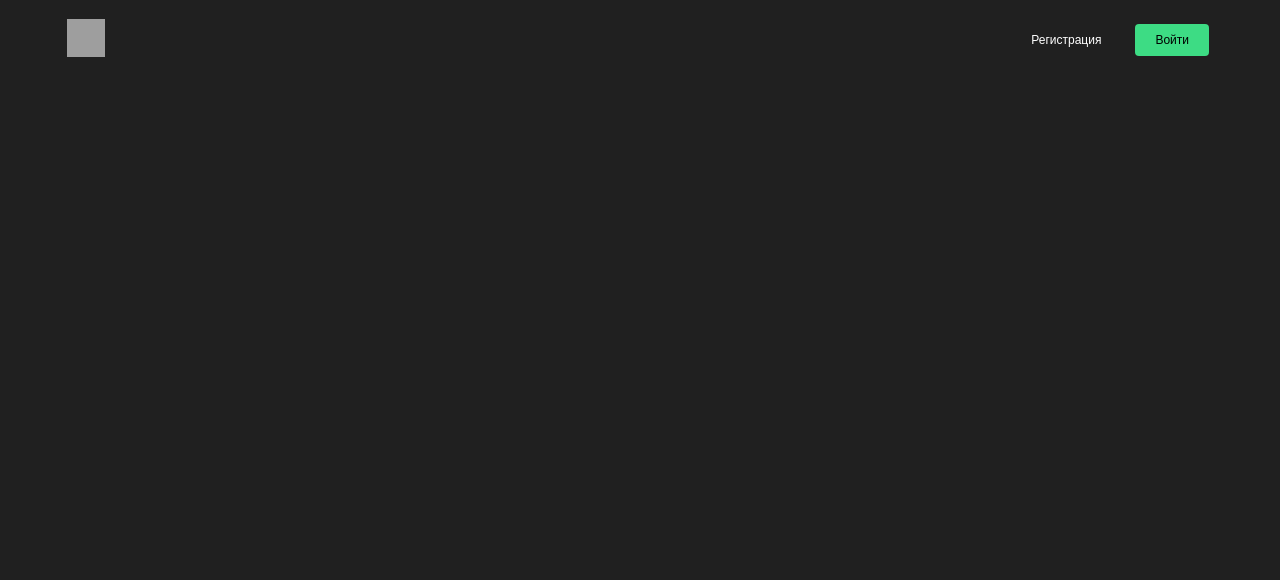
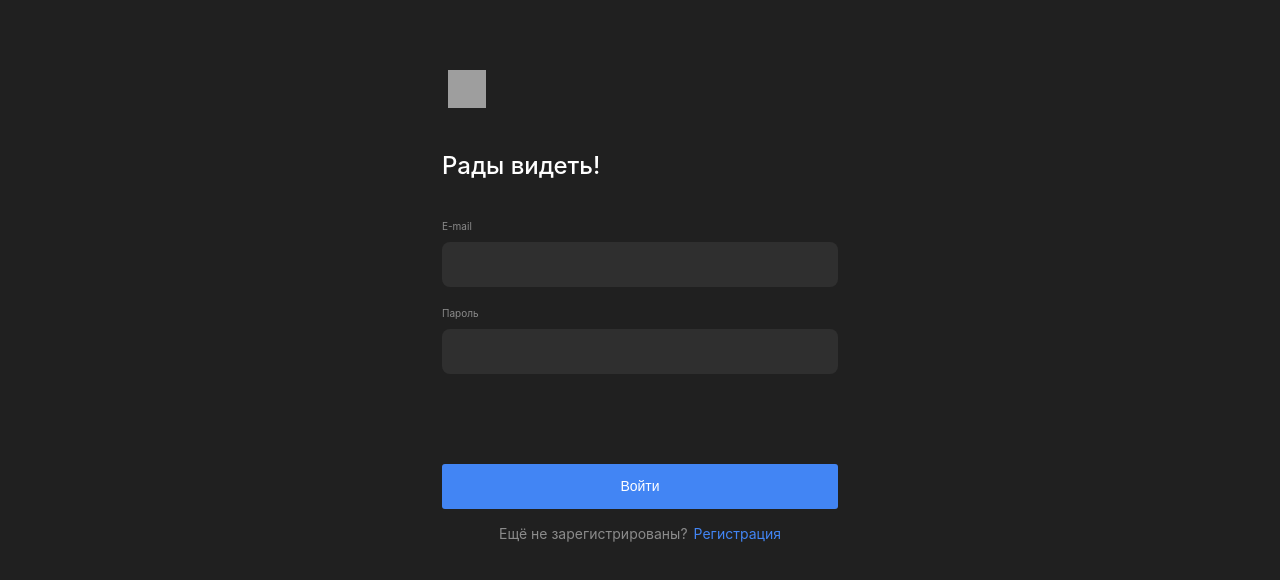
Before and after one commit to psychoHAHA/movies-explorer-frontend123, a React (Vite) app: page /signin in a window 1280 px wide. Before the commit this address had no page. Shown: the top 580 px of the page. Built offline with nearby package versions, Linux system fonts and the light colour scheme; grey boxes are pictures that could not be loaded.

Commit message:
signup/signin

```diff
--- a/src/components/App/App.jsx
+++ b/src/components/App/App.jsx
@@ -4,9 +4,10 @@ import { CurrentUserContext } from "../../contexts/CurrentUserContext"
 
 import "./App.css"
 
-import Header from "../Header/Header"
 import Main from "../Main/Main"
 import ProtectedRoute from "../ProtectedRoute"
+import Register from "../Register/Register"
+import Login from "../Login/Login"
 
 export default function App() {
   const [currentUser, setCurrentUser] = useState()
@@ -14,10 +15,11 @@ export default function App() {
   return (
     <CurrentUserContext.Provider value={currentUser}>
       <div className="App">
-        <Header />
 
         <Routes>
           <Route exact path="/" element={<Main />}></Route>
+          <Route exact path="/singup" element={<Register />} ></Route>
+          <Route exact path="/signin" element={<Login />} ></Route>
         </Routes>
       </div>
     </CurrentUserContext.Provider>
--- /dev/null
+++ b/src/components/Auth/Auth.css
@@ -0,0 +1,129 @@
+.auth {
+  margin: 56px auto 0;
+  display: flex;
+  flex-direction: column;
+  align-items: center;
+}
+
+.auth__logo {
+  width: 38px;
+  height: 38px;
+  margin: 0;
+  padding: 0;
+}
+
+.auth__title {
+  margin: 50px 0 0 0;
+  padding: 0;
+  font-size: 24px;
+  font-weight: 500;
+  line-height: 29px;
+}
+
+.auth__form {
+  margin: 80px 0 0 0;
+  padding: 0;
+  display: flex;
+  flex-direction: column;
+  gap: 20px;
+}
+
+.auth__inputs {
+  display: flex;
+  flex-direction: column;
+  gap: 10px;
+  margin: 0;
+}
+
+.auth__label {
+  margin: 0;
+  font-size: 10px;
+  font-weight: 400;
+  line-height: 12px;
+  color: #8B8B8B;
+}
+
+.auth__input {
+  background-color: #2F2F2F;
+  border: none;
+  border-radius: 8px;
+  min-height: 43px;
+  min-width: 260px;
+  margin: 0;
+  font-size: 13px;
+  font-weight: 400;
+  line-height: 16px;
+  color: #fff;
+  outline: none;
+}
+
+.auth__button {
+  min-width: 260px;
+  min-height: 45px;
+  border: none;
+  border-radius: 3px;
+  background-color: #4285F4;
+  font-size: 12px;
+  font-weight: 400;
+  line-height: 15px;
+  color: #fff;
+  margin: 179px 0 0 0;
+}
+
+.auth__text {
+  margin: 14px 0 0 0;
+  font-size: 12px;
+  font-weight: 400;
+  line-height: 15px;
+  color: #8B8B8B;
+}
+
+.auth__link {
+  font-size: 12px;
+  font-weight: 400;
+  line-height: 15px;
+  text-decoration: none;
+  color: #4285F4;
+  margin: 0 0 0 7px;
+}
+
+@media screen and (min-width: 645px) {
+  .auth {
+    margin-top: 232px;
+    align-items: normal;
+    max-width: 396px;
+  }
+
+  .auth__title {
+    margin-top: 40px;
+  }
+
+  .auth__form {
+    margin-top: 40px;
+  }
+
+  .auth__button {
+    font-size: 14px;
+    line-height: 17px;
+    margin-top: 90px;
+  }
+
+  .auth__text {
+    margin-top: 16px;
+    font-size: 14px;
+    line-height: 17px;
+    text-align: center;
+  }
+
+  .auth__link {
+    font-size: 14px;
+    line-height: 17px;
+    margin-left: 6px;
+  }
+}
+
+@media screen and (min-width: 880px) {
+  .auth {
+    margin-top: 70px;
+  }
+}
--- a/src/components/Header/Header.jsx
+++ b/src/components/Header/Header.jsx
@@ -32,7 +32,7 @@ export default function Header() {
       </ul> */}
 
       <div className="header__account-menu">
-        <Link to="signup">
+        <Link to="/singup">
           <button
             className="header__button header__button-signup"
             type="button"
@@ -41,7 +41,7 @@ export default function Header() {
           </button>
         </Link>
 
-        <Link to="signin">
+        <Link to="/signin">
           <button
             className="header__button header__button-signin"
             type="button"
--- /dev/null
+++ b/src/components/Login/Login.jsx
@@ -0,0 +1,34 @@
+import React from "react"
+import { Link, useLocation } from "react-router-dom"
+import "../Auth/Auth.css"
+import logo from "../../images/logo.svg"
+
+export default function Login() {
+  const location = useLocation()
+
+  return (
+    <div className="auth">
+      <Link to="/" className="auth__link">
+        <img src={logo} alt="logo" className="auth__logo"></img>
+      </Link>
+
+      <h1 className="auth__title">Рады видеть!</h1>
+
+      <form className="auth__form">
+        <div className="auth__inputs">
+          <label className="auth__label">E-mail</label>
+          <input type="email" name="name" className="auth__input" />
+        </div>
+        <div className="auth__inputs">
+          <label className="auth__label">Пароль</label>
+          <input type="password" name="name" className="auth__input" />
+        </div>
+      </form>
+      <button className="auth__button">Войти</button>
+        <p className="auth__text">
+        Ещё не зарегистрированы?
+        <a href="/signin" className="auth__link" >Регистрация</a>
+        </p>
+    </div>
+  )
+}
--- a/src/components/Main/Main.jsx
+++ b/src/components/Main/Main.jsx
@@ -1,4 +1,5 @@
 import React from "react"
+import Header from "../Header/Header"
 import Promo from "../Promo/Promo"
 import AboutProject from "../AboutProject/AboutProject"
 import Techs from "../Techs/Techs"
@@ -9,6 +10,7 @@ import Footer from "../Footer/Footer"
 export default function Main() {
   return (
     <>
+    <Header />
       <main>
         <Promo />
         <AboutProject />
--- /dev/null
+++ b/src/components/Register/Register.jsx
@@ -0,0 +1,38 @@
+import React from "react"
+import { Link, useLocation } from "react-router-dom"
+import "../Auth/Auth.css"
+import logo from "../../images/logo.svg"
+
+export default function Register() {
+  const location = useLocation()
+
+  return (
+    <div className="auth">
+      <Link to="/" className="auth__link">
+        <img src={logo} alt="logo" className="auth__logo"></img>
+      </Link>
+
+      <h1 className="auth__title">Добро пожаловать!</h1>
+
+      <form className="auth__form">
+        <div className="auth__inputs">
+          <label className="auth__label">Имя</label>
+          <input type="name" name="name" className="auth__input" />
+        </div>
+        <div className="auth__inputs">
+          <label className="auth__label">E-mail</label>
+          <input type="email" name="name" className="auth__input" />
+        </div>
+        <div className="auth__inputs">
+          <label className="auth__label">Пароль</label>
+          <input type="password" name="name" className="auth__input" />
+        </div>
+      </form>
+      <button className="auth__button">Зарегистроваться</button>
+        <p className="auth__text">
+        Уже зарегистрированы?
+        <a href="/signin" className="auth__link" >Войти</a>
+        </p>
+    </div>
+  )
+}
```
